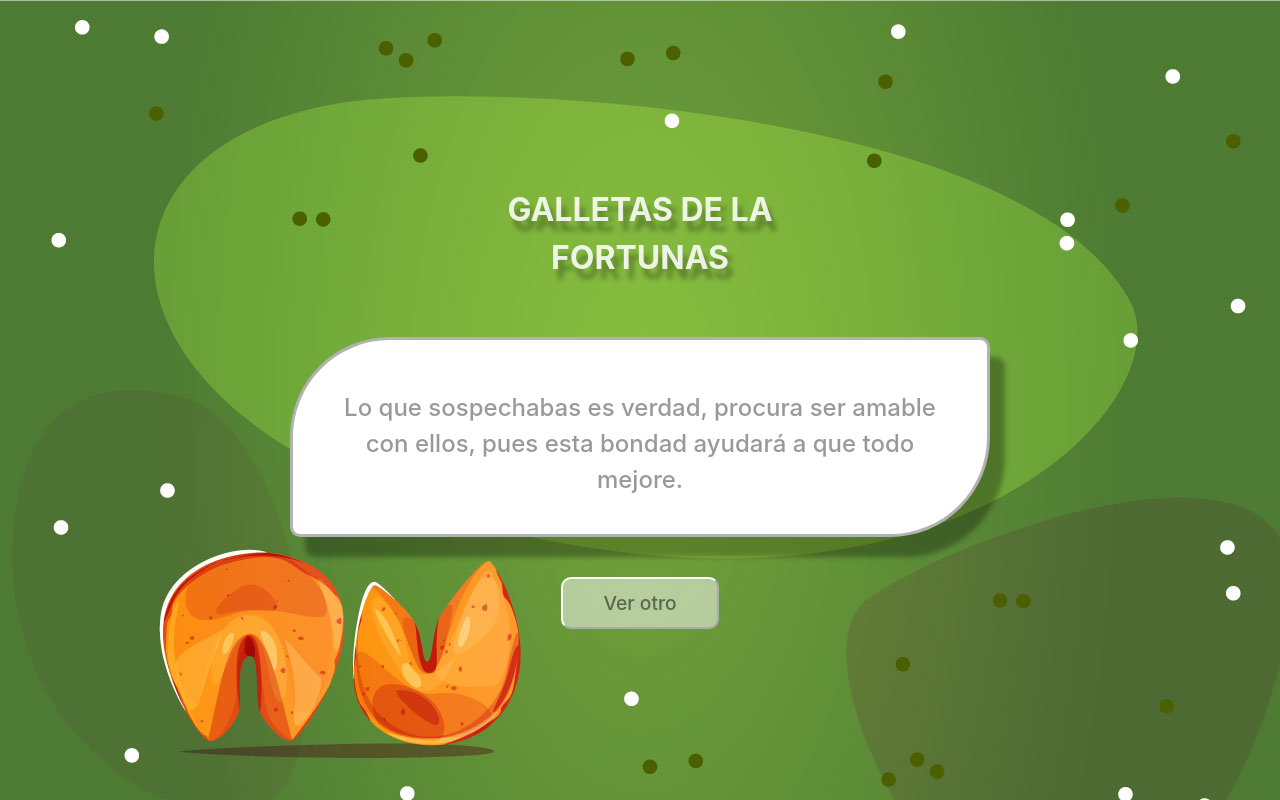
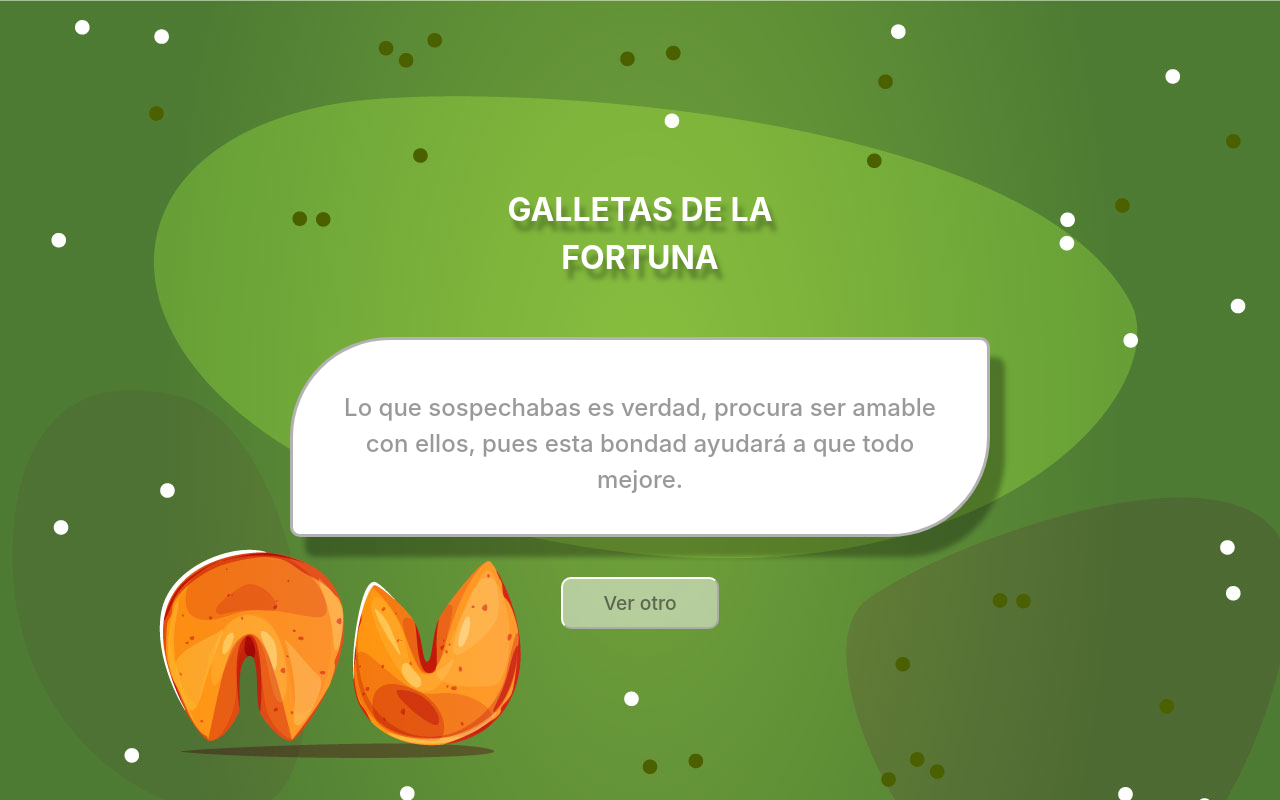
Before and after one commit to sandygopu/fortune-cookie-sandy-gomez, a React (Vite) app: page / in a window 1280 px wide. Built offline with nearby package versions, Linux system fonts and the light colour scheme.

Commit message:
add: index add:App add:CardPhrases

```diff
--- a/src/App.jsx
+++ b/src/App.jsx
@@ -32,7 +32,7 @@ function App() {
   return (
     <div className="App" style={ { backgroundImage: bgImages[indexBgImage]} }>
 
-      <h1>GALLETAS DE LA FORTUNAS</h1>
+      <h1 className='tittle'>GALLETAS DE LA FORTUNA</h1>
       <CardPhrases
       phrasesData = { phrases[index] }
       />
--- a/src/components/CardPhrases.jsx
+++ b/src/components/CardPhrases.jsx
@@ -5,7 +5,7 @@ const CardPhrases = ({ phrasesData }) => {
     console.log(phrasesData)
     return (
         <div className='card-phrases'>
-            <h2>{ phrasesData.phrase }</h2>
+            <h2 className='card-text'>{ phrasesData.phrase }</h2>
             {/* <h3>Nombre del autor</h3> */}
         </div>
     );
--- a/src/index.css
+++ b/src/index.css
@@ -25,14 +25,8 @@ body {
 
 }
 
-h1 {
-  font-weight: 700;
-  text-shadow: 1px 1px 2px 1px black;
-  padding: 15px;
-  width: 400px;
-  text-shadow: 5px 10px 5px rgba(0, 0, 0, 0.3);
-}
 
+h1,
 h2,
 h3,
 h4 {
@@ -40,14 +34,7 @@ h4 {
   font-weight: 500;
 }
 
-h2{
-  -webkit-transition: color;
-  transition: color;
-}
 
-h2:hover{
-  color: rgba(0, 0, 0, 0.549);
-}
 
 
 ul {
@@ -111,6 +98,37 @@ button:hover{
   border-radius: 0px;
 }
 
+.card-text{
+  -webkit-transition: color;
+  transition: color;
+}
+
+.card-text:hover{
+  color: rgba(0, 0, 0, 0.549);
+}
+
+
+
+.tittle{
+  color: #fff;
+  font-weight: 700;
+  text-shadow: 1px 1px 2px 1px black;
+  padding: 15px;
+  width: 400px;
+  text-shadow: 5px 10px 5px rgba(0, 0, 0, 0.3);
+  transition: all 0.3s ease-in-out;
+}
+
+.tittle:hover::after {
+  content: " - by Sandy Gómez";
+  font-weight: 700;
+  font-size: small;
+}
+
+.tittle:hover::before {
+  content: " PROYECTO 1 : ";
+  font-size: small;
+}
 
 
 @media screen and (min-width: 576px) {
```
